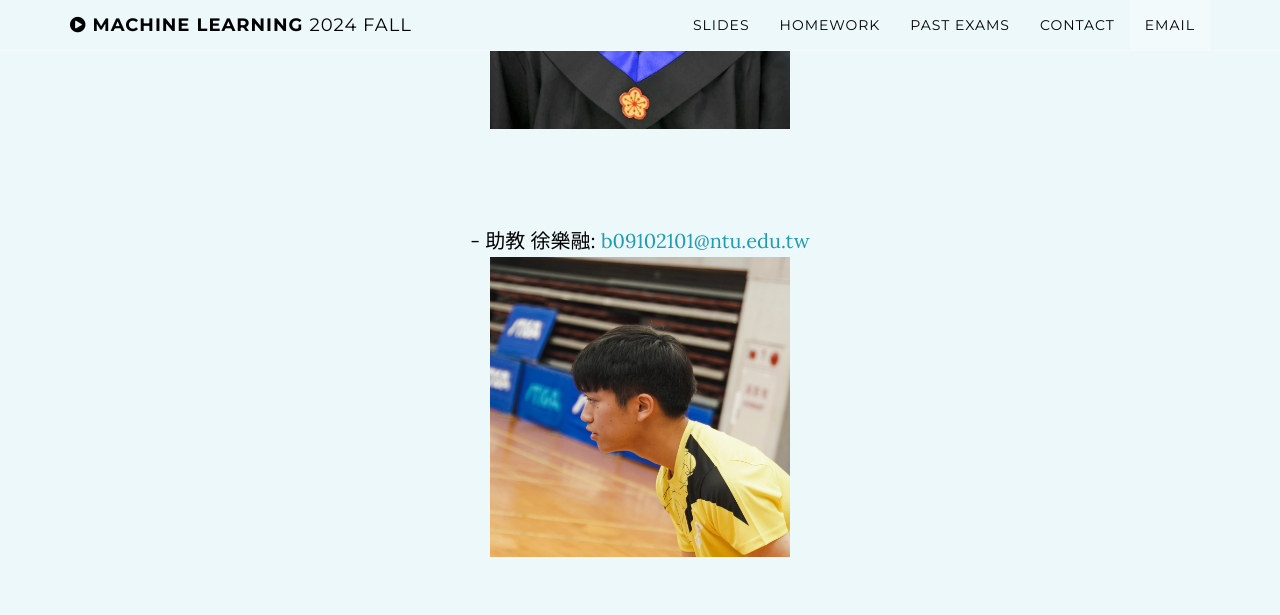
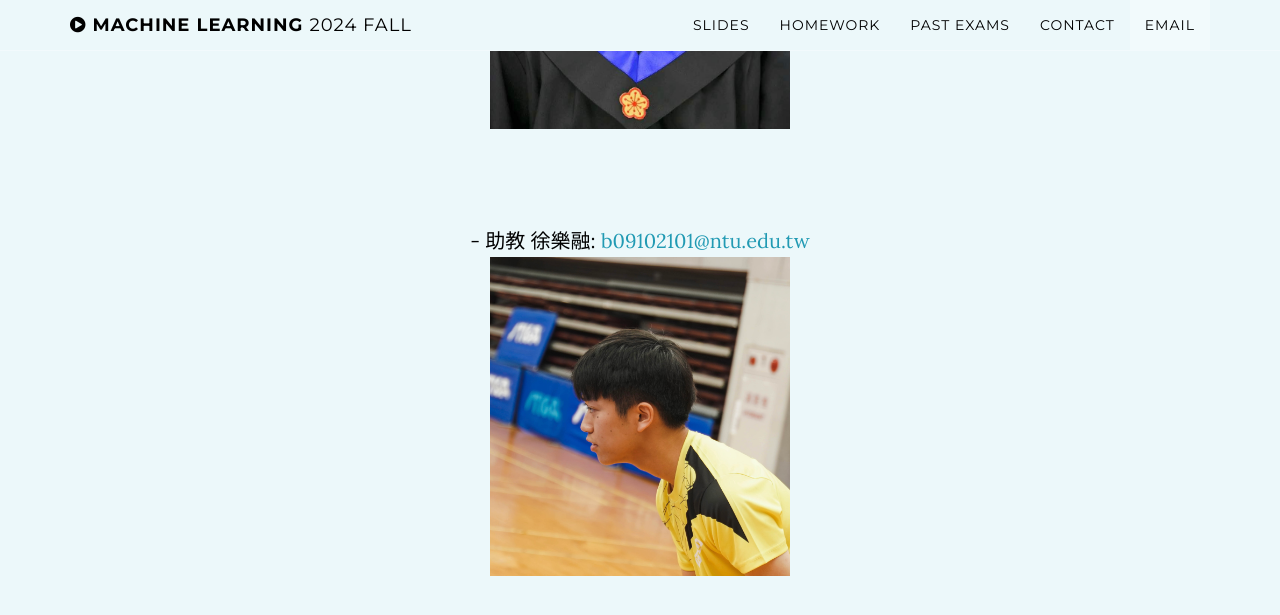
Before and after one commit to ntueemlta2024/ntueemlta2024.github.io, a Jekyll site: the page built from index.html, in a window 1280 px wide and 900 px high, scrolled down 5409 px. Shown: the top 615 px of the window. Built offline with Jekyll 4.4.1, drawn with Linux system fonts in a browser that asks for light colours.

Commit message:
change photo size

```diff
--- a/_includes/email.html
+++ b/_includes/email.html
@@ -10,7 +10,7 @@
                     {% if forloop.index == 1 %}
                         <img src="{{ TA.url }}" width="300" height="400"/>
                     {% elsif forloop.index == 2 %}
-                        <img src="{{ TA.url }}" width="300" height="300"/>
+                        <img src="{{ TA.url }}" width="300" height="319"/>
                     {% endif %}
                 </br>
                 </br>
```
